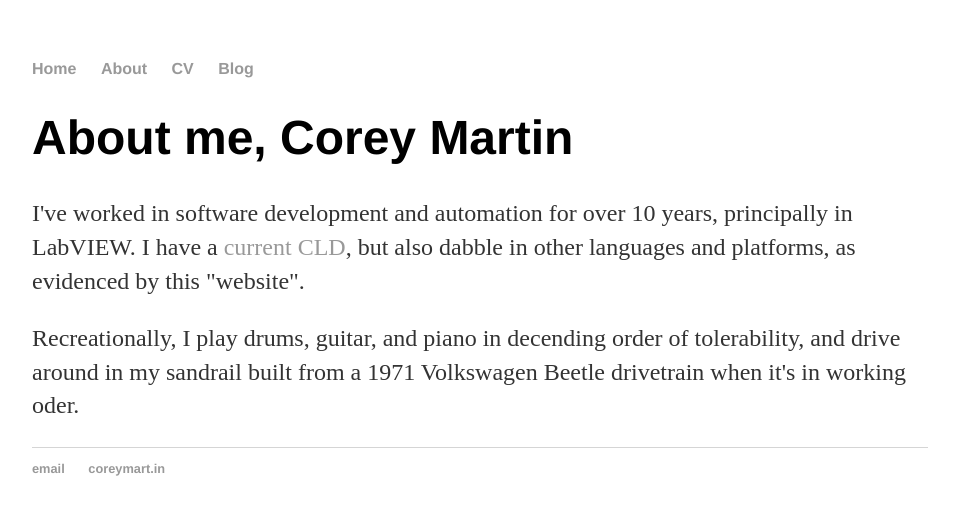
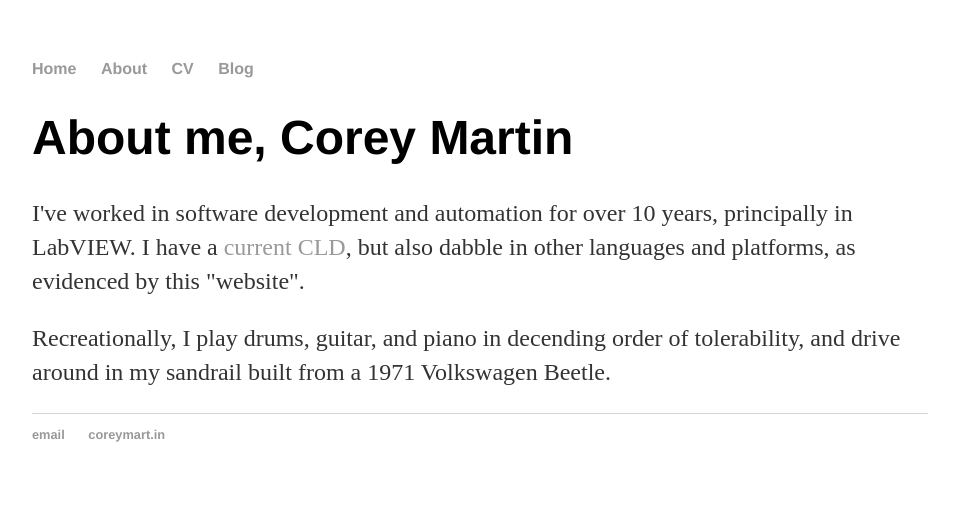
Before and after one commit to CoreySMartin/CoreySMartin.github.io, a Jekyll site: the page built from about/index.html, in a window 1280 px wide. Shown: the top 515 px of the page, without its empty margins (160-1119 px from the left). Built offline with Jekyll 4.4.1, drawn with Linux system fonts in a browser that asks for light colours.

Commit message:
Update index.html

```diff
--- a/about/index.html
+++ b/about/index.html
@@ -5,5 +5,5 @@
 	<div class="blurb">
 	<h1>About me, Corey Martin</h1>
 	<p>I've worked in software development and automation for over 10 years, principally in LabVIEW.  I have a <a href="https://www.youracclaim.com/badges/66e1fb02-43df-46c7-aaf9-c49be9c5ffc1">current CLD</a>, but also dabble in other languages and platforms, as evidenced by this "website".</p>
-	<p>Recreationally, I play drums, guitar, and piano in decending order of tolerability, and drive around in my sandrail built from a 1971 Volkswagen Beetle drivetrain when it's in working oder.</p>
+	<p>Recreationally, I play drums, guitar, and piano in decending order of tolerability, and drive around in my sandrail built from a 1971 Volkswagen Beetle.</p>
 	</div><!-- /.blurb -->
```
